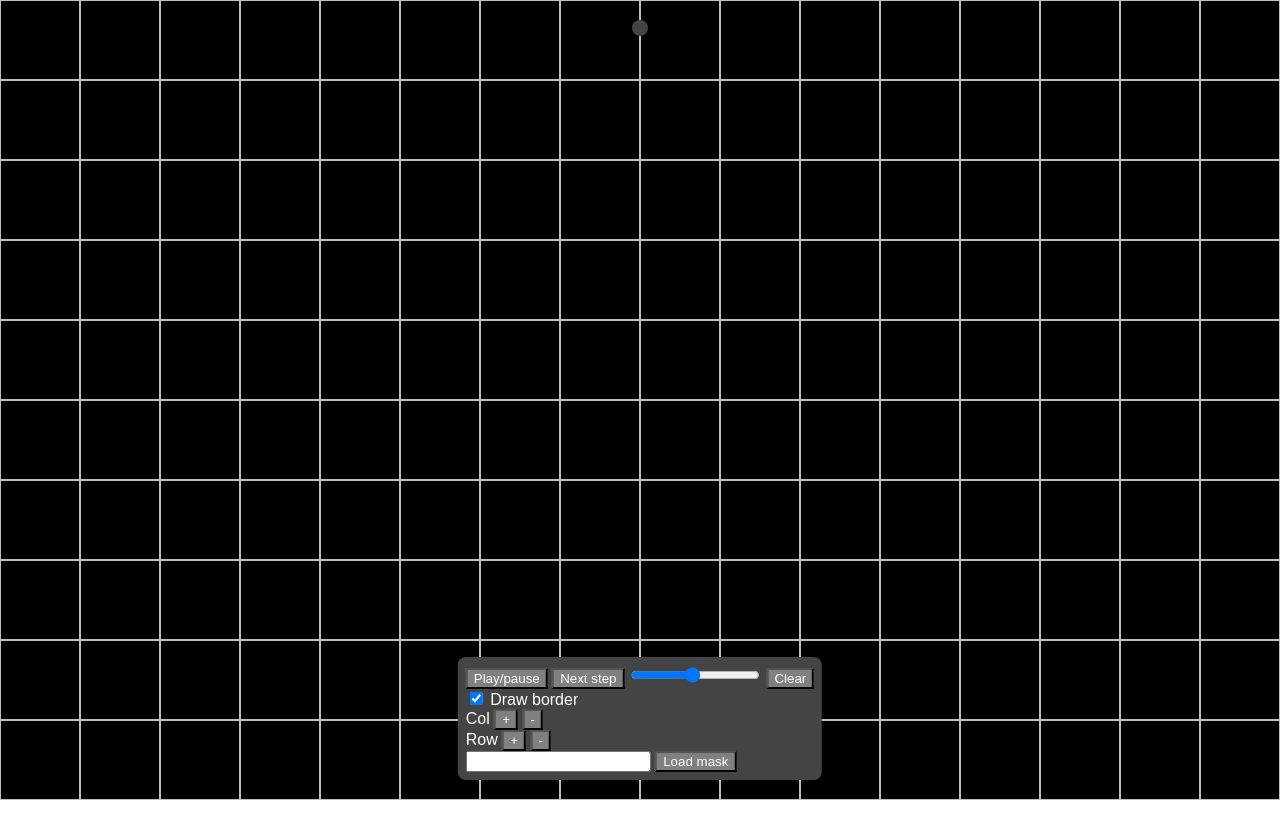
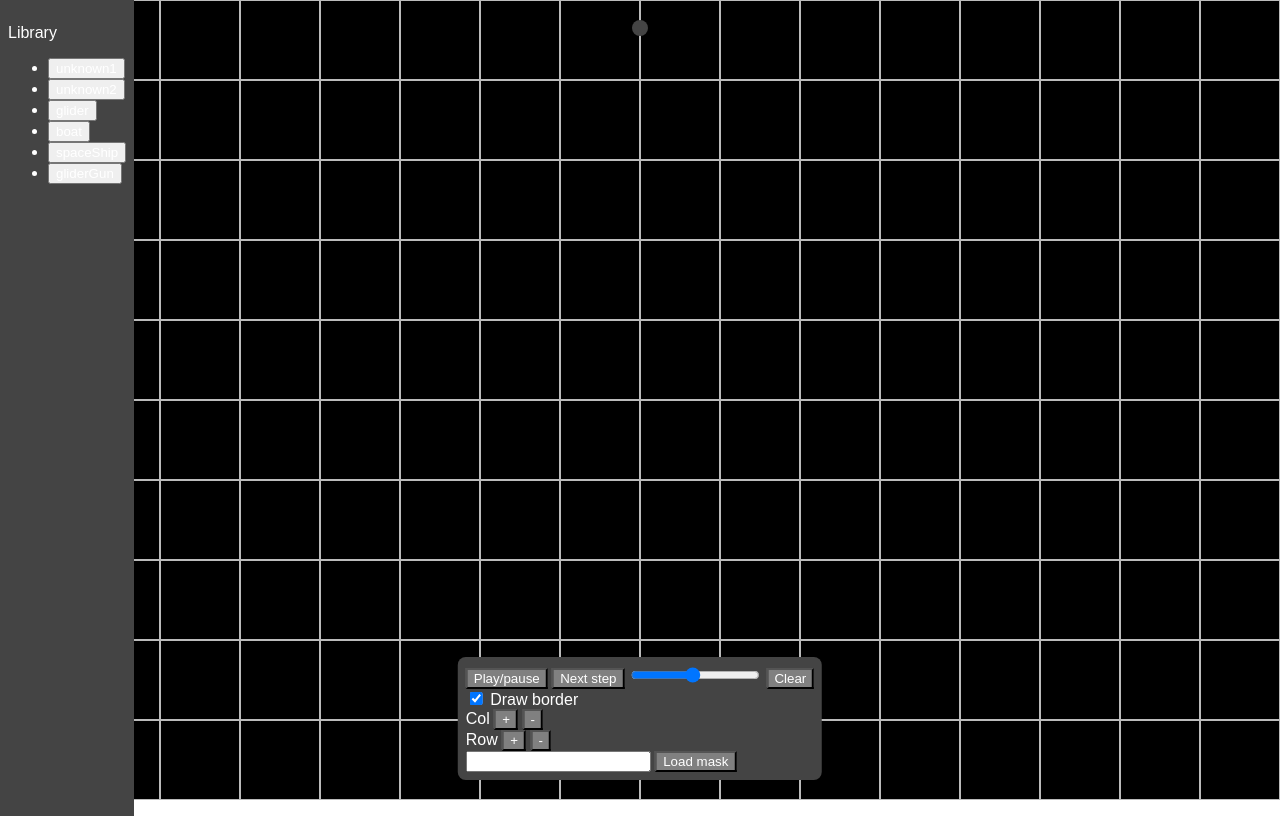
Before and after one commit to deryf64/TheGameOfLife, a plain HTML site: page index.html in a window 1280 px wide. Drawn offline with Linux system fonts and the light colour scheme.

Commit message:
feat: library

```diff
--- a/index.html
+++ b/index.html
@@ -37,6 +37,11 @@
 		</div>
 	</div>
 
+	<div id="library">
+		<p>Library</p>
+		<ul id="lib-list"></ul>
+	</div>
+
 	<canvas id="viewport"></canvas>
 
 	<script type="module" src="./main.js"></script>
--- a/lib.js
+++ b/lib.js
@@ -1,11 +1,11 @@
-export const library = [
-	[
+export const library = {
+	unknown1: [
 		[0,1,0,0],
 		[0,0,1,1],
 		[1,1,0,0],
 		[0,0,1,0],
 	],
-	[
+	unknown2: [
 		[0,1,1,1,0],
 		[1,0,0,0,1],
 		[0,0,1,0,0],
@@ -15,33 +15,26 @@ export const library = [
 		[1,0,0,0,1],
 		[0,1,1,1,0],
 	],
-	[
-		[0,1,0], // Glider
+	glider: [
+		[0,1,0],
 		[0,0,1],
 		[1,1,1],
 	],
-	[
-		[0,1,1], // Boat
+	boat: [
+		[0,1,1],
 		[1,0,1],
 		[0,1,0],
 	],
-	[
-		[0,1,0,1,1], // 4 boat maker
-		[1,0,0,1,1],
-		[0,0,0,0,0],
-		[1,1,0,0,1],
-		[1,1,0,1,0],
-	],
-	[
-		[0,1,0,1,0], // space ship
+	spaceShip: [
+		[0,1,0,1,0],
 		[0,0,0,0,1],
 		[1,0,0,0,1],
 		[0,0,0,0,1],
 		[0,1,0,0,1],
 		[0,0,1,1,1],
 	],
-	[
-		[0,0,0,0,0,0,0,0,0,0,0,0,0,0,0,0,0,0,0,0,0,0,0,0,1,0,0,0,0,0,0,0,0,0,0,0], // glider gun
+	gliderGun: [
+		[0,0,0,0,0,0,0,0,0,0,0,0,0,0,0,0,0,0,0,0,0,0,0,0,1,0,0,0,0,0,0,0,0,0,0,0],
 		[0,0,0,0,0,0,0,0,0,0,0,0,0,0,0,0,0,0,0,0,0,0,1,0,1,0,0,0,0,0,0,0,0,0,0,0],
 		[0,0,0,0,0,0,0,0,0,0,0,0,1,1,0,0,0,0,0,0,1,1,0,0,0,0,0,0,0,0,0,0,0,0,1,1],
 		[0,0,0,0,0,0,0,0,0,0,0,1,0,0,0,1,0,0,0,0,1,1,0,0,0,0,0,0,0,0,0,0,0,0,1,1],
@@ -51,4 +44,4 @@ export const library = [
 		[0,0,0,0,0,0,0,0,0,0,0,1,0,0,0,1,0,0,0,0,0,0,0,0,0,0,0,0,0,0,0,0,0,0,0,0],
 		[0,0,0,0,0,0,0,0,0,0,0,0,1,1,0,0,0,0,0,0,0,0,0,0,0,0,0,0,0,0,0,0,0,0,0,0],
 	]
-];
+};
--- a/main.js
+++ b/main.js
@@ -2,6 +2,7 @@ import {
 	GameOfLife,
 	Interface
 } from './Components.js';
+import { library } from './lib.js';
 
 const viewport = document.getElementById('viewport');
 
@@ -74,3 +75,23 @@ document.getElementById('loadMask').addEventListener('click', () => {
 
 	iface.loadMask(data);
 })
+
+// Load library
+
+const libraryBlock = document.getElementById('library');
+const libraryList = document.getElementById('lib-list');
+console.log(library);
+for (const el in library) {
+	console.log(el);
+	libraryList.innerHTML += `
+		<li>
+			<button class="lib-mask" data-mask="${JSON.stringify(library[el])}">${el}</button>
+		</li>
+	`;
+}
+
+for (const el of document.querySelectorAll('button.lib-mask')) {
+	el.onclick = (e)=>{
+		iface.loadMask(JSON.parse(e.target.getAttribute('data-mask')));
+	}
+}
--- a/style.css
+++ b/style.css
@@ -39,3 +39,10 @@ body {
 input[type="text"] {
 	color: black;
 }
+
+div#library {
+	position: absolute;
+	padding: 8px;
+	height: 100%;
+	background-color: #444;
+}
```
